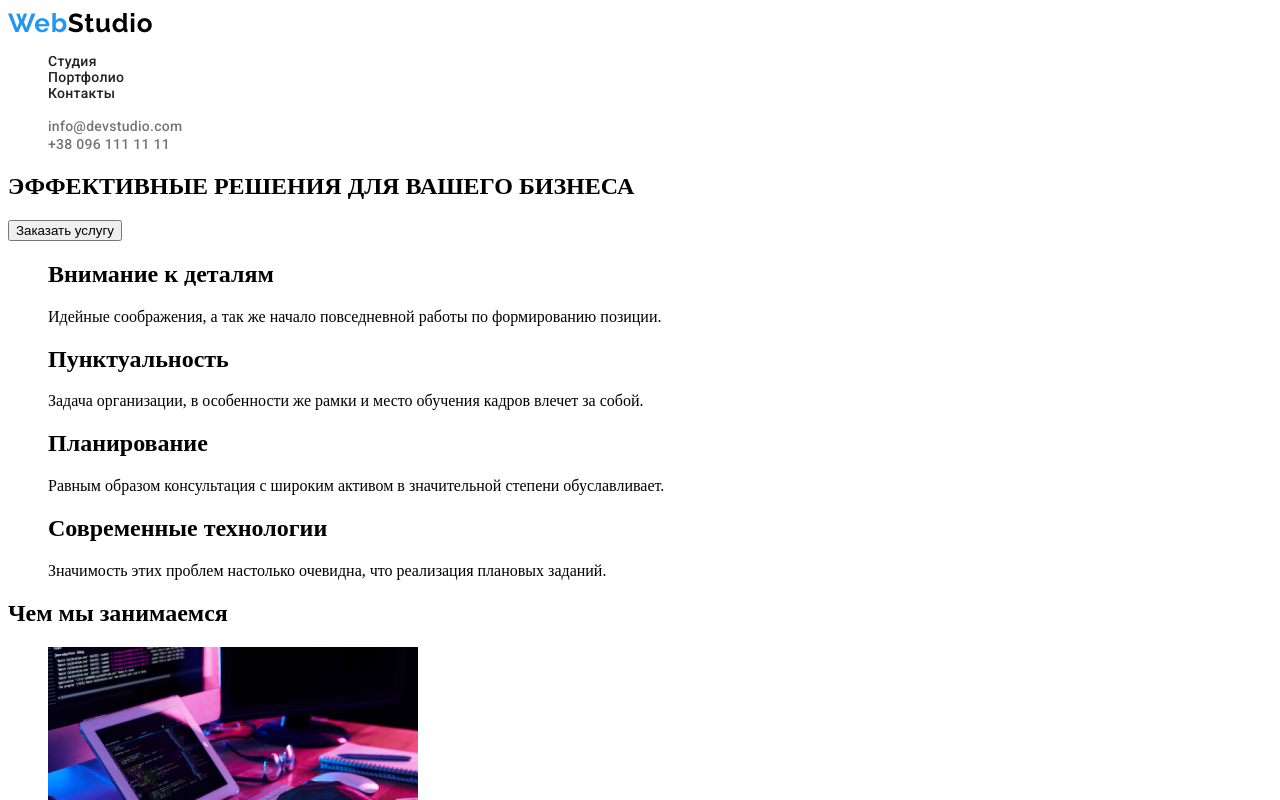
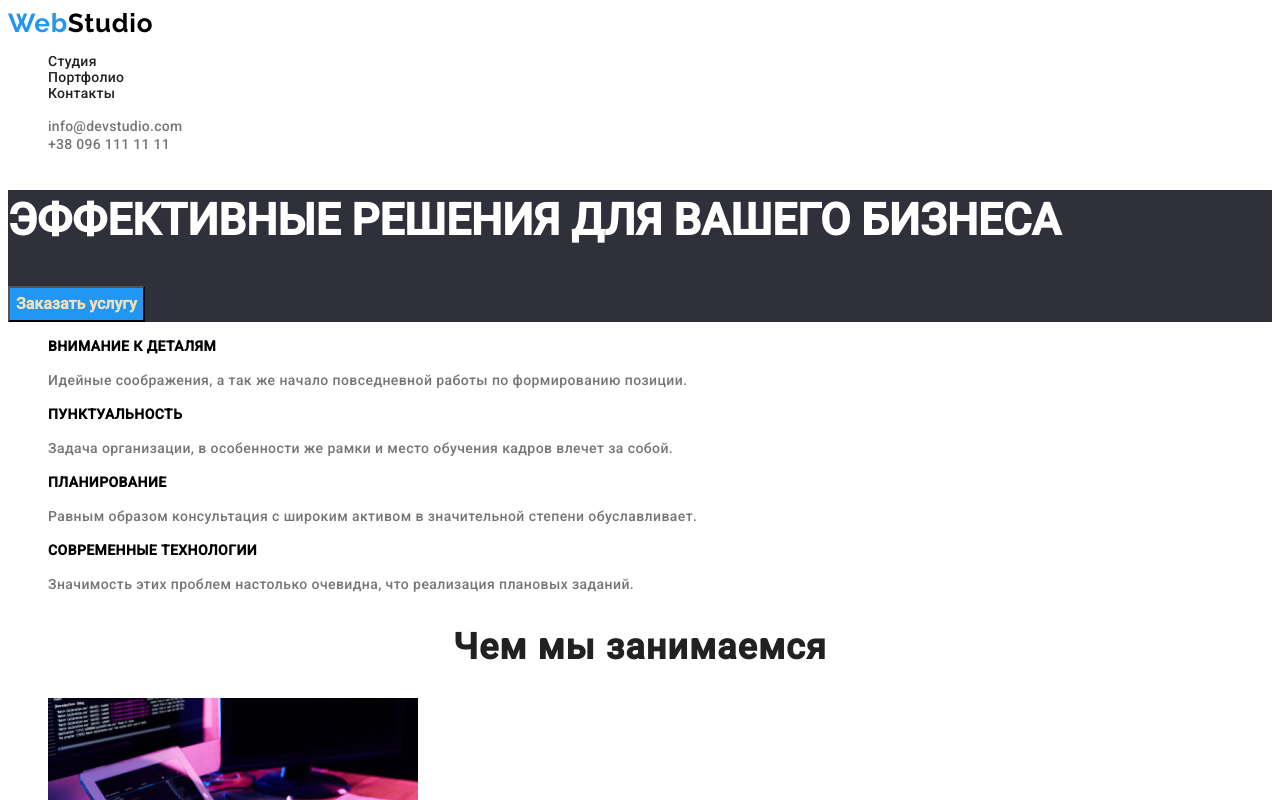
Before and after one commit to edinorogek/webstudio_1, a plain HTML site: page index.html in a window 1280 px wide. Shown: the top 800 px of the page. Drawn offline with Linux system fonts and the light colour scheme.

Commit message:
дорабатывает страничку

```diff
--- a/css/styles.css
+++ b/css/styles.css
@@ -49,3 +49,84 @@
 .contact:hover {
   color: #2196F3
 }
+
+.heading {
+  font-family: 'Roboto';
+  font-style: normal;
+  font-weight: 900;
+  font-size: 44px;
+  line-height: 60px;
+  color:#fff;
+}
+
+.button {
+  font-family: 'Roboto';
+  font-style: normal;
+  font-weight: 700;
+  font-size: 16px;
+  line-height: 30px;
+  background-color: #2196F3;
+  color: wheat
+}
+
+.title {
+  font-family: 'Roboto';
+  font-style: normal;
+  font-weight: 700;
+  font-size: 14px;
+  line-height: 16px;
+  letter-spacing: 0.03em;
+  text-transform: uppercase;
+}
+
+.text {
+  font-family: 'Roboto';
+  font-style: normal;
+  font-weight: 400;
+  font-size: 14px;
+  line-height: 24px;
+  letter-spacing: 0.03em;
+  color: #757575;
+}
+
+.about-heading {
+  font-family: 'Roboto';
+  font-style: normal;
+  font-weight: 700;
+  font-size: 36px;
+  line-height: 42px;
+  text-align: center;
+  letter-spacing: 0.03em;
+  color: #212121;
+}
+
+.footer-logo {
+  font-family: var(--logo-ff);
+  color: #fff;
+  font-weight: 700;
+  font-size: 26px;
+  line-height: 31px;
+  letter-spacing: 0.03em;
+}
+
+.footer {
+  background-color: #2F303A;
+}
+
+.team {
+  background-color: #F5F4FA;
+}
+
+.hero {
+  background-color: #2F303A;
+}
+
+address {
+  font-family: 'Roboto';
+  font-style: normal;
+  font-weight: 400;
+  font-size: 14px;
+  line-height: 24px;
+  letter-spacing: 0.03em;
+  color: #FFFFFF;
+}
--- a/index.html
+++ b/index.html
@@ -32,32 +32,32 @@
       </li>
     </ul>
   </header>
-  <section>
-    <h1>ЭФФЕКТИВНЫЕ РЕШЕНИЯ ДЛЯ ВАШЕГО БИЗНЕСА</h1>
-    <button>Заказать услугу</button>
+  <section class="hero">
+    <h1 class="heading">ЭФФЕКТИВНЫЕ РЕШЕНИЯ ДЛЯ ВАШЕГО БИЗНЕСА</h1>
+    <button class="button">Заказать услугу</button>
   </section>
   <section>
     <ul>
       <li>
-        <h2>Внимание к деталям</h2>
-        <p>Идейные соображения, а так же начало повседневной работы по формированию позиции.</p>
+        <h2 class="title">Внимание к деталям</h2>
+        <p class="text">Идейные соображения, а так же начало повседневной работы по формированию позиции.</p>
       </li>
       <li>
-        <h2>Пунктуальность</h2>
-        <p>Задача организации, в особенности же рамки и место обучения кадров влечет за собой.</p>
+        <h2 class="title">Пунктуальность</h2>
+        <p class="text">Задача организации, в особенности же рамки и место обучения кадров влечет за собой.</p>
       </li>
       <li>
-        <h2>Планирование</h2>
-        <p>Равным образом консультация с широким активом в значительной степени обуславливает.</p>
+        <h2 class="title">Планирование</h2>
+        <p class="text">Равным образом консультация с широким активом в значительной степени обуславливает.</p>
       </li>
       <li>
-        <h2>Современные технологии</h2>
-        <p>Значимость этих проблем настолько очевидна, что реализация плановых заданий.</p>
+        <h2 class="title">Современные технологии</h2>
+        <p class="text">Значимость этих проблем настолько очевидна, что реализация плановых заданий.</p>
       </li>
     </ul>
   </section>
-  <section>
-    <h2>Чем мы занимаемся</h2>
+  <section class="about">
+    <h2 class="about-heading">Чем мы занимаемся</h2>
     <ul>
       <li>
         <img src="./images/img-1.jpg" alt="десктопные приложения">
@@ -70,8 +70,8 @@
       </li>
     </ul>
   </section>
-  <section>
-    <h2>Наша команда</h2>
+  <section class="team">
+    <h2 class="about-heading">Наша команда</h2>
     <ul>
       <li>
         <img src="./images/team-card-1.jpg" alt="Игорь Демьяненко">
@@ -88,16 +88,12 @@
     </ul>
   </section>
 </body>
-<footer>
-  <a href="/">WebStudio</a>
+<footer class="footer">
+  <a href="/" class="footer-logo"><span class="web">Web</span>Studio</a>
   <address>
     г.Киев, пр-т Леси Украинки, 26
-  </address>
-  <address>
-    <i>
       <a href="mailto:info@example.com">info@example.com</a><br>
       <a href="tel:+380991111111">+38 099 111 11 11</a>
-    </i>
   </address>
 </footer>
 </html>
```
Lines whose indentation alone changed are shown as unchanged.
